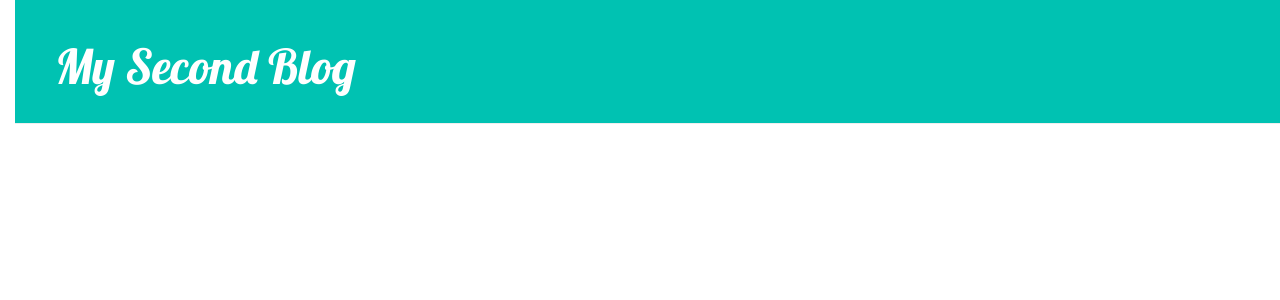
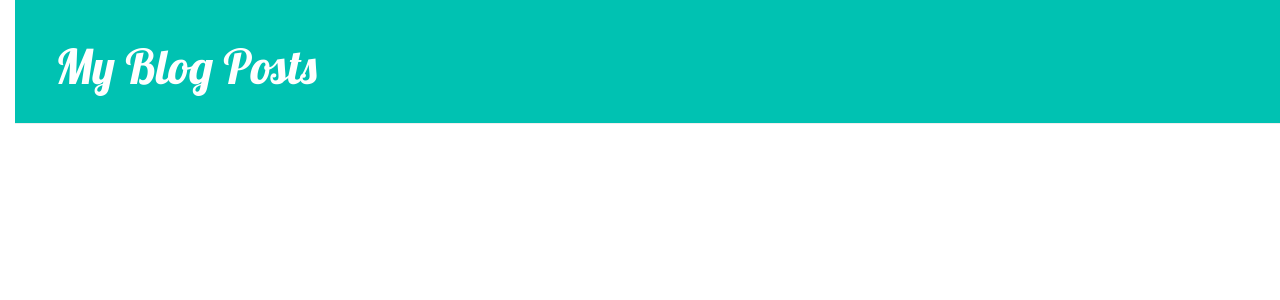
Before and after one commit to thaabg/my-first-blog, a Django app: page / in a window 1280 px wide. Shown: the top 300 px of the page. Run offline with Django 3.2, Linux system fonts and the light colour scheme; data that the repository does not hold is empty; some libraries are stand-ins or nearby versions.

Commit message:
Update blog posts

```diff
--- a/blog/static/css/blog.css
+++ b/blog/static/css/blog.css
@@ -47,7 +47,7 @@ h1, h2, h3, h4 {
 }
 
 .post {
-    margin-bottom: 50px;
+    margin-bottom: 70px;
 }
 
 .post h2 a, .post h2 a:visited {
--- a/blog/templates/blog/post_list.html
+++ b/blog/templates/blog/post_list.html
@@ -9,7 +9,7 @@
     </head>
     <body>
         <div class="page-header">
-                <h1><a href="/">My Second Blog</a></h1>
+                <h1><a href="/">My Blog Posts</a></h1>
         </div>
             <div class="content container">
                 <div class="row">
```
